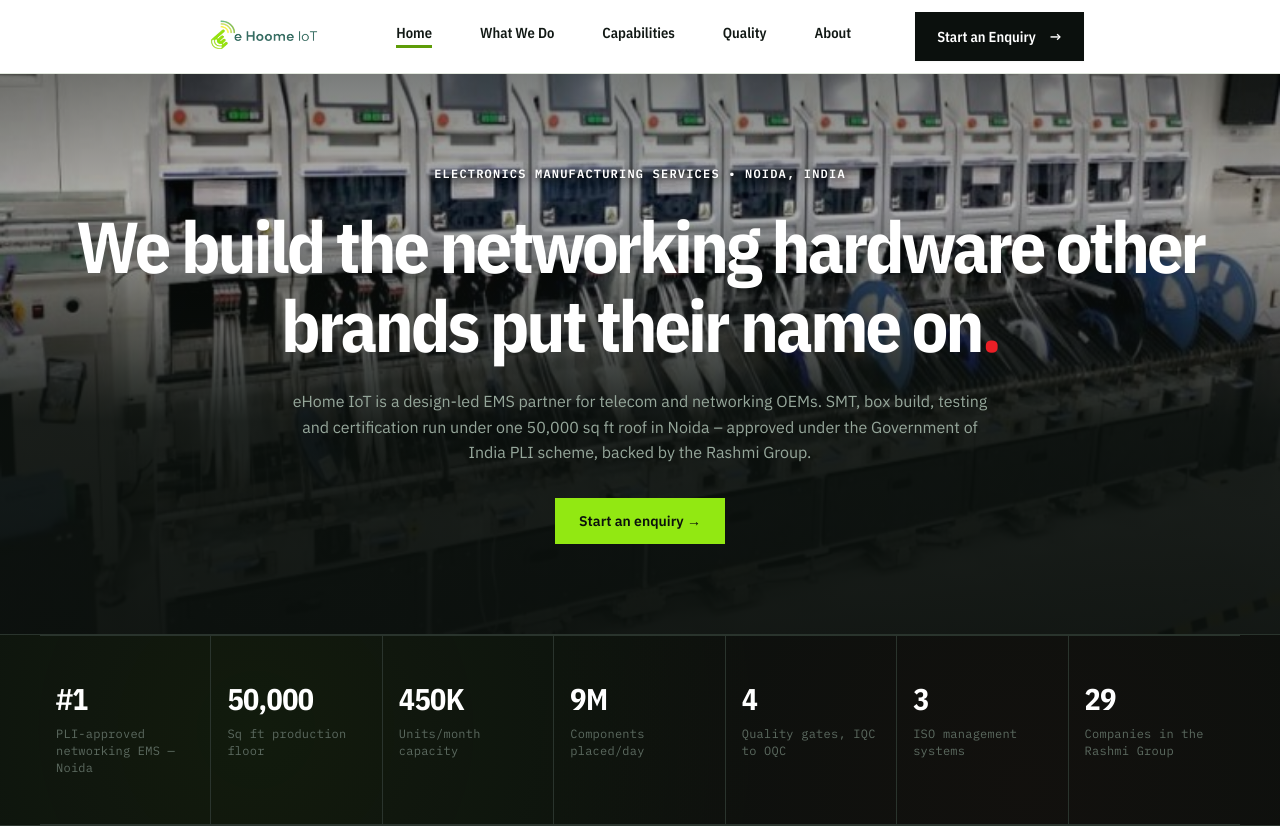
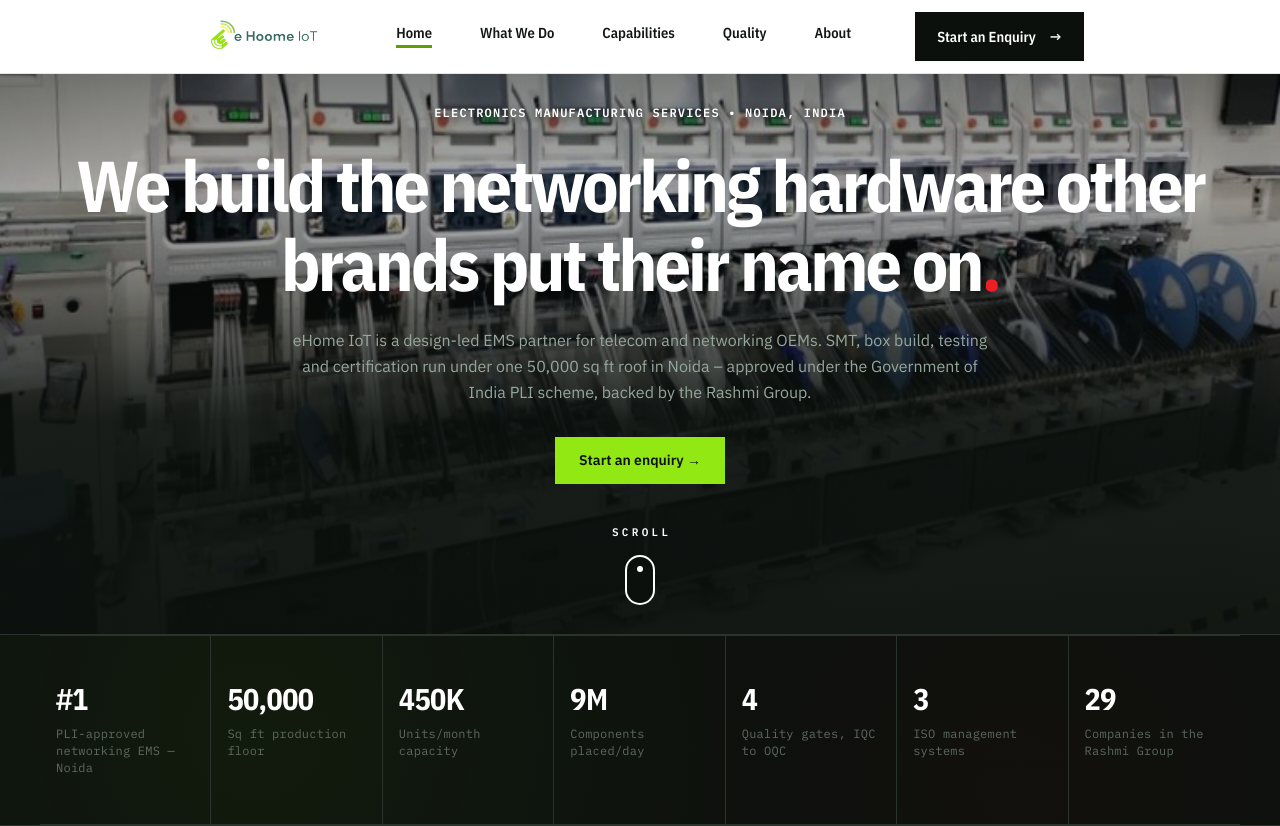
Before and after one commit to rashmigroupdeveloper/Ehoome-Website, a React (Vite) app: page / in a window 1280 px wide. Shown: the top 826 px of the page. Built offline with nearby package versions, Linux system fonts and the light colour scheme.

Commit message:
added mouse scroll animation in hero section

```diff
--- a/src/components/PageHero.jsx
+++ b/src/components/PageHero.jsx
@@ -7,7 +7,8 @@
   image = '/assets/img/floor-smt.jpg',
   eyebrow,
   description,
-  ctaButtons
+  ctaButtons,
+  children
 }) {
   return (
     <div className="page-hero" style={{ backgroundImage: `url(${image})` }}>
@@ -31,6 +32,7 @@
               ))}
             </div>
           )}
+          {children}
         </div>
       </div>
     </div>
--- /dev/null
+++ b/src/components/ScrollHint.css
@@ -0,0 +1,193 @@
+/* Scroll-mouse hint — scoped so it never touches global body/p styles */
+.scroll-hint {
+  display: flex;
+  flex-direction: column;
+  align-items: center;
+  gap: 14px;
+  margin-top: 40px;
+}
+
+/* Hero shrinks on smaller breakpoints (see PageHero.css) — hide the
+   decorative hint there so it never pushes into the next section. */
+@media (max-width: 1080px) {
+  .scroll-hint {
+    display: none;
+  }
+}
+
+.scroll-hint-text {
+  font-family: var(--font-mono);
+  font-size: 11px;
+  font-weight: 600;
+  letter-spacing: 0.3em;
+  text-indent: 0.3em;
+  text-transform: uppercase;
+  color: #ffffff;
+  animation:
+    scrollHint-colorText 5s ease-out infinite,
+    scrollHint-nudgeText 5s ease-out infinite;
+}
+
+.scroll-hint-mouse {
+  position: relative;
+  width: 30px;
+  height: 50px;
+  border-radius: 100px;
+  background:
+    #4e5559
+    linear-gradient(
+      transparent 0%,
+      transparent 50%,
+      #ffffff 50%,
+      #ffffff 100%
+    );
+  background-size: 100% 200%;
+  animation:
+    scrollHint-colorSlide 5s linear infinite,
+    scrollHint-nudgeMouse 5s ease-out infinite;
+}
+
+.scroll-hint-mouse::before,
+.scroll-hint-mouse::after {
+  content: "";
+  position: absolute;
+  top: 0;
+  right: 0;
+  bottom: 0;
+  left: 0;
+  margin: auto;
+}
+
+.scroll-hint-mouse::before {
+  width: 26px;
+  height: 46px;
+  background-color: var(--ink);
+  border-radius: 100px;
+}
+
+.scroll-hint-mouse::after {
+  background-color: #ffffff;
+  width: 6px;
+  height: 6px;
+  border-radius: 100%;
+  animation: scrollHint-trackBallSlide 5s linear infinite;
+}
+
+@keyframes scrollHint-colorSlide {
+  0% { background-position: 0% 100%; }
+  20% { background-position: 0% 0%; }
+  21% { background-color: #4e5559; }
+  29.99% {
+    background-color: #ffffff;
+    background-position: 0% 0%;
+  }
+  30% {
+    background-color: #4e5559;
+    background-position: 0% 100%;
+  }
+  50% { background-position: 0% 0%; }
+  51% { background-color: #4e5559; }
+  59% {
+    background-color: #ffffff;
+    background-position: 0% 0%;
+  }
+  60% {
+    background-color: #4e5559;
+    background-position: 0% 100%;
+  }
+  80% { background-position: 0% 0%; }
+  81% { background-color: #4e5559; }
+  90%, 100% { background-color: #ffffff; }
+}
+
+@keyframes scrollHint-trackBallSlide {
+  0% {
+    opacity: 1;
+    transform: scale(1) translateY(-11px);
+  }
+  6% {
+    opacity: 1;
+    transform: scale(0.9) translateY(2.75px);
+  }
+  14% {
+    opacity: 0;
+    transform: scale(0.4) translateY(22px);
+  }
+  15%, 19% {
+    opacity: 0;
+    transform: scale(0.4) translateY(-11px);
+  }
+  28%, 29.99% {
+    opacity: 1;
+    transform: scale(1) translateY(-11px);
+  }
+  30% {
+    opacity: 1;
+    transform: scale(1) translateY(-11px);
+  }
+  36% {
+    opacity: 1;
+    transform: scale(0.9) translateY(2.75px);
+  }
+  44% {
+    opacity: 0;
+    transform: scale(0.4) translateY(22px);
+  }
+  45%, 49% {
+    opacity: 0;
+    transform: scale(0.4) translateY(-11px);
+  }
+  58%, 59.99% {
+    opacity: 1;
+    transform: scale(1) translateY(-11px);
+  }
+  60% {
+    opacity: 1;
+    transform: scale(1) translateY(-11px);
+  }
+  66% {
+    opacity: 1;
+    transform: scale(0.9) translateY(2.75px);
+  }
+  74% {
+    opacity: 0;
+    transform: scale(0.4) translateY(22px);
+  }
+  75%, 79% {
+    opacity: 0;
+    transform: scale(0.4) translateY(-11px);
+  }
+  88%, 100% {
+    opacity: 1;
+    transform: scale(1) translateY(-11px);
+  }
+}
+
+@keyframes scrollHint-nudgeMouse {
+  0% { transform: translateY(0); }
+  20% { transform: translateY(5px); }
+  30% { transform: translateY(0); }
+  50% { transform: translateY(5px); }
+  60% { transform: translateY(0); }
+  80% { transform: translateY(5px); }
+  90% { transform: translateY(0); }
+}
+
+@keyframes scrollHint-nudgeText {
+  0% { transform: translateY(0); }
+  20% { transform: translateY(2px); }
+  30% { transform: translateY(0); }
+  50% { transform: translateY(2px); }
+  60% { transform: translateY(0); }
+  80% { transform: translateY(2px); }
+  90% { transform: translateY(0); }
+}
+
+@keyframes scrollHint-colorText {
+  21% { color: #4e5559; }
+  30% { color: #ffffff; }
+  51% { color: #4e5559; }
+  60% { color: #ffffff; }
+  81% { color: #4e5559; }
+  90% { color: #ffffff; }
+}
--- /dev/null
+++ b/src/components/ScrollHint.jsx
@@ -0,0 +1,10 @@
+import './ScrollHint.css';
+
+export default function ScrollHint() {
+  return (
+    <div className="scroll-hint">
+      <span className="scroll-hint-text">Scroll</span>
+      <div className="scroll-hint-mouse"></div>
+    </div>
+  );
+}
--- a/src/pages/Home.jsx
+++ b/src/pages/Home.jsx
@@ -4,6 +4,7 @@
 import TileCard from '../components/TileCard';
 import EnquiryForm from '../components/EnquiryForm';
 import CTABand from '../components/CTABand';
+import ScrollHint from '../components/ScrollHint';
 import './Home.css';
 
 export default function Home() {
@@ -18,7 +19,9 @@
         ctaButtons={[
           { label: 'Start an enquiry', href: '/contact', variant: 'highlight' }
         ]}
-      />
+      >
+        <ScrollHint />
+      </PageHero>
 
       {/* Stat Bar */}
       <Section variant="dark" className="stat-bar-section">
```
